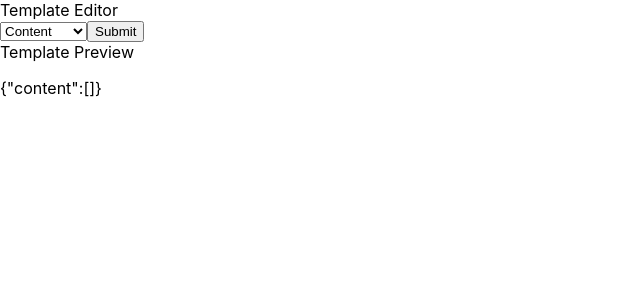
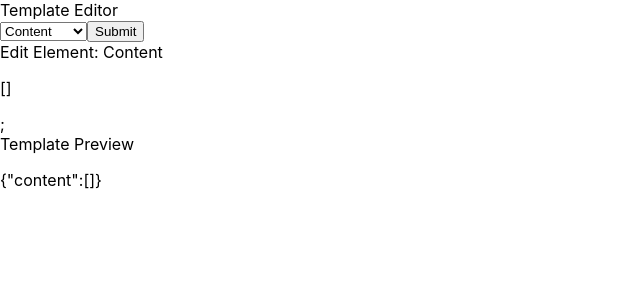
Before and after one commit to dorothythurston/template-editor, a React (Create React App) app: page / in a window 1280 px wide. Shown: the top 300 px of the page, without its empty margins (0-640 px from the left). Built offline with nearby package versions, Linux system fonts and the light colour scheme.

Commit message:
Add intial element editor

```diff
--- a/src/components/TemplateEditor.js
+++ b/src/components/TemplateEditor.js
@@ -1,14 +1,15 @@
 import React, { useState } from 'react';
 import TemplatePreview from './TemplatePreview';
+import TemplateElementEditor from './TemplateElementEditor';
 import DropDownSelector from './DropDownSelector';
 import T from '../utils/i18n';
 const defaultTemplate = {
   content: []
-}
+};
 const elements = {
-  content: [{ text: 'Add more!'}],
-  watermark: { text: 'watermark!'},
-}
+  content: [{ text: T.translate('templateEditor.exampleContentText')}],
+  watermark: { text: T.translate('templateEditor.exampleWatermarkText')},
+};
 
 const options = Object.keys(elements).map(key => ({ value: key, label: T.translate(`templateEditor.${key}`)}));
 
@@ -20,7 +21,7 @@ const TemplateElementSelector = (props) => (
     submitLabel={T.translate('templateEditor.featureSelectSubmit')}
     handleSubmit={(selectedElement) => props.onSubmit({ ...props.template, [selectedElement]: elements[selectedElement] })}
   />
-)
+);
 
 function TemplateEditor(props) {
   const [template, updateTemplate] = useState(defaultTemplate);
@@ -29,6 +30,7 @@ function TemplateEditor(props) {
     <div className="TemplateEditor">
       <header>{T.translate('templateEditor.header')}</header>
       <TemplateElementSelector template={template} onSubmit={updateTemplate}/>
+      {Object.keys(template).map((element, i) => <TemplateElementEditor  key={i} elementName={element} values={template[element]} onUpdate={() => 'mocked'}/>)};
       <TemplatePreview template={template}/>
     </div>
   );
--- /dev/null
+++ b/src/components/TemplateElementEditor.js
@@ -0,0 +1,13 @@
+import React from 'react';
+import T from '../utils/i18n';
+
+function TemplateElementEditor(props) {
+  return (
+    <div className="TemplateElementEditor">
+      <header>{T.translate('templateElementEditor.header') + T.translate(`templateEditor.${props.elementName}`)}</header>
+      <p>{JSON.stringify(props.values)}</p>
+    </div>
+  );
+}
+
+export default TemplateElementEditor;
--- a/src/locales/en.json
+++ b/src/locales/en.json
@@ -4,6 +4,11 @@
     "addElement": "Add Element",
     "templatePreview": "Template Preview",
     "watermark": "Watermark",
-    "content": "Content"
+    "content": "Content",
+    "exampleContentText": "Add more text!",
+    "exampleWatermarkText": "Example"
+  },
+  "templateElementEditor": {
+    "header": "Edit Element: "
   }
 }
```
Also changed, not shown: 1 other file (tests, documents, lock files or other folders).
